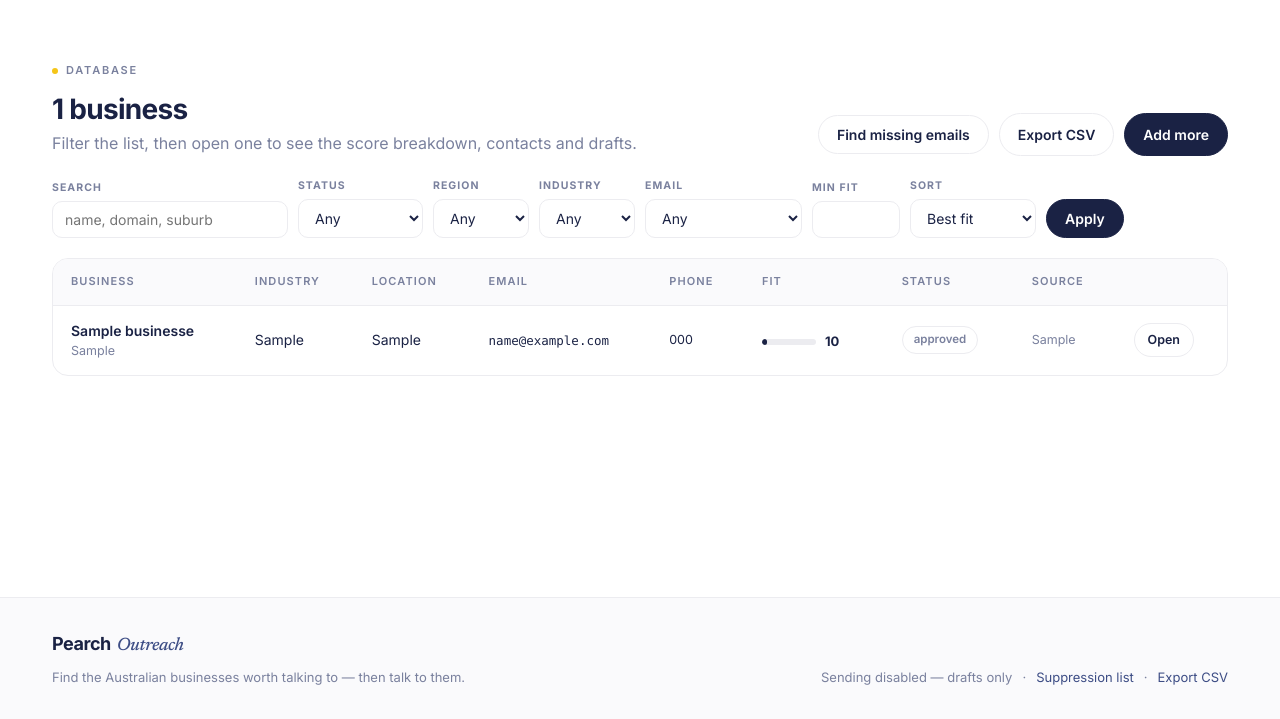
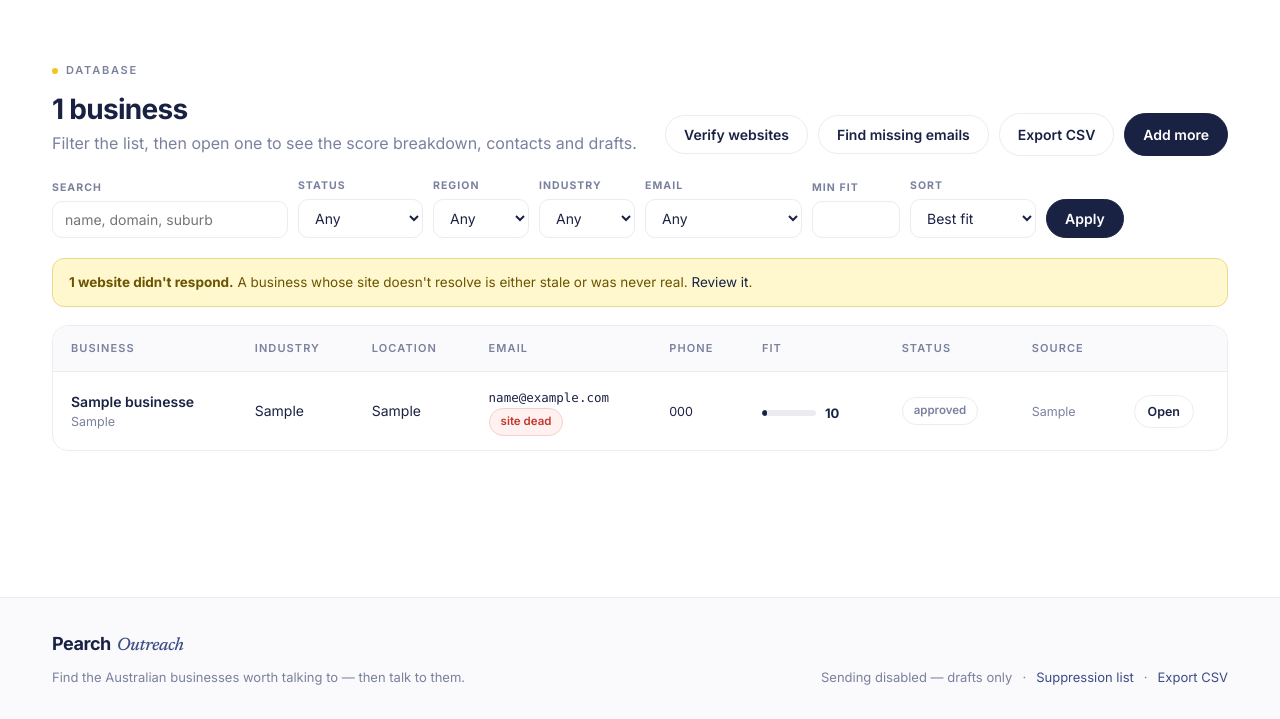
Before and after one commit to danielc-beep/Pearch-Outreach, a FastAPI app: page /businesses in a window 1280 px wide. Shown: the part 81-800 px from the top of the page. Run offline with FastAPI, Linux system fonts and the light colour scheme; tables that the repository leaves empty hold one stand-in row (values such as "Sample post").

Commit message:
Verify that each business website actually resolves
"How do we make sure these are real businesses" deserves a better answer than
"trust the source". Every record now carries a website_status, set by actually
requesting the homepage: "live" if something answers, "unreachable" if nothing
does. A fabricated domain has no DNS record and fails that check, which is
precisely how it gets caught - but so does a real business whose site has
lapsed, and neither is somewhere to send outreach.

Enrichment records the status as a matter of course, since it visits the site
anyway. A "Verify websites" button covers the whole database for records not
yet checked, fetching only the homepage so it is cheap to run over everything;
?recheck=true re-tests what is already known.

Unreachable records surface three ways: a banner counting them on the database
page, a "site dead" pill in the table, and a Website filter for reviewing them
together. The business page shows live or "doesn't resolve" beside the URL.

Co-Authored-By: Claude Opus 5 <noreply@anthropic.com>
Claude-Session: https://claude.ai/code/session_0115Jf59PjBYMjiTTQjdd8Kc

```diff
--- a/app.py
+++ b/app.py
@@ -132,13 +132,14 @@ def home(request: Request) -> HTMLResponse:
 @app.get("/businesses", response_class=HTMLResponse)
 def businesses(request: Request, q: str = "", status: str = "", region: str = "",
                state: str = "", industry: str = "", source: str = "",
-               has_email: str = "", min_score: str = "", sort: str = "score",
-               page_no: str = "1") -> HTMLResponse:
+               has_email: str = "", website_status: str = "", min_score: str = "",
+               sort: str = "score", page_no: str = "1") -> HTMLResponse:
     min_score_value = _int_param(min_score)
     page_no = max(1, _int_param(page_no, 1))
     rows, total = db.list_businesses(
         q=q, status=status, region=region, state=state, industry=industry, source=source,
         has_email={"1": True, "0": False}.get(has_email),
+        website_status=website_status,
         min_score=min_score_value, sort=sort,
         limit=PAGE_SIZE, offset=(page_no - 1) * PAGE_SIZE,
     )
@@ -146,7 +147,7 @@ def businesses(request: Request, q: str = "", status: str = "", region: str = ""
     # typed, rather than replacing an empty box with a 0.
     filters = {"q": q, "status": status, "region": region, "state": state,
                "industry": industry, "source": source, "has_email": has_email,
-               "min_score": min_score, "sort": sort}
+               "website_status": website_status, "min_score": min_score, "sort": sort}
     query_string = urlencode({k: v for k, v in filters.items() if v})
 
     def page_url(n: int) -> str:
@@ -175,6 +176,7 @@ def businesses(request: Request, q: str = "", status: str = "", region: str = ""
         page_url=page_url,
         export_query=f"?{query_string}" if query_string else "",
         sample_count=db.count_sample_businesses(),
+        unreachable_count=db.list_businesses(website_status="unreachable", limit=1)[1],
     )
 
 
@@ -382,6 +384,12 @@ def api_update_business(business_id: int, patch: BusinessPatch) -> JSONResponse:
     return JSONResponse(db.get_business(business_id) or {})
 
 
+@app.post("/api/websites/verify")
+def api_verify_websites(recheck: bool = False) -> JSONResponse:
+    """Check every business's website actually serves a page."""
+    return JSONResponse(prospect.verify_websites(recheck=recheck))
+
+
 @app.post("/api/sample/purge")
 def api_purge_sample() -> JSONResponse:
     """
--- a/db.py
+++ b/db.py
@@ -55,6 +55,7 @@ CREATE TABLE IF NOT EXISTS businesses (
     fit_score         INTEGER NOT NULL DEFAULT 0,
     score_reasons     TEXT,
     notes             TEXT,
+    website_status    TEXT,
     do_not_contact    INTEGER NOT NULL DEFAULT 0,
     last_contacted_at TEXT,
     enriched_at       TEXT
@@ -139,6 +140,7 @@ CREATE TABLE IF NOT EXISTS suppressions (
 # Columns added after the first release. Each entry is applied if missing.
 MIGRATIONS: list[tuple[str, str]] = [
     ("prospecting_runs", "ALTER TABLE prospecting_runs ADD COLUMN result_ids TEXT"),
+    ("businesses", "ALTER TABLE businesses ADD COLUMN website_status TEXT"),
 ]
 
 
@@ -202,7 +204,7 @@ BUSINESS_FIELDS = (
     "industry", "category", "size_band", "rating", "review_count",
     "linkedin", "facebook", "instagram", "description",
     "source", "source_ref", "status", "fit_score", "score_reasons",
-    "notes", "do_not_contact", "last_contacted_at", "enriched_at",
+    "notes", "website_status", "do_not_contact", "last_contacted_at", "enriched_at",
 )
 
 STATUSES = [
@@ -359,6 +361,7 @@ def list_businesses(
     industry: str = "",
     source: str = "",
     has_email: bool | None = None,
+    website_status: str = "",
     min_score: int = 0,
     sort: str = "score",
     limit: int = 50,
@@ -373,7 +376,8 @@ def list_businesses(
             "OR category LIKE ? OR email LIKE ?)"
         )
         args += [f"%{q}%"] * 6
-    for column, value in (("status", status), ("region", region), ("state", state), ("source", source)):
+    for column, value in (("status", status), ("region", region), ("state", state),
+                          ("source", source), ("website_status", website_status)):
         if value:
             where.append(f"{column} = ?")
             args.append(value)
--- a/templates/businesses.html
+++ b/templates/businesses.html
@@ -26,6 +26,28 @@
       }
     });
   }
+
+  document.getElementById('btn-verify').addEventListener('click', async (e) => {
+    const btn = e.currentTarget;
+    const flash = document.getElementById('flash');
+    btn.disabled = true;
+    btn.innerHTML = '<span class="spinner" style="border-top-color:#1A2244"></span> Checking…';
+    flash.innerHTML = '<div class="notice notice-info">Requesting each business\'s homepage. '
+      + 'A domain that does not resolve is flagged.</div>';
+    try {
+      const res = await fetch('/api/websites/verify', {
+        method: 'POST', headers: {'Content-Type': 'application/json'}, body: '{}',
+      });
+      const data = await res.json();
+      if (!res.ok) throw new Error(data.detail || 'Failed');
+      flash.innerHTML = '<div class="notice notice-ok">Checked ' + data.checked
+        + ': ' + data.live + ' live, ' + data.unreachable + " didn't respond.</div>";
+      setTimeout(() => window.location.reload(), 1400);
+    } catch (err) {
+      flash.innerHTML = '<div class="notice notice-error">' + err.message + '</div>';
+      btn.disabled = false; btn.textContent = 'Verify websites';
+    }
+  });
 
   document.getElementById('btn-find-emails').addEventListener('click', async (e) => {
     const btn = e.currentTarget;
@@ -62,7 +84,8 @@
         <p class="lede">Filter the list, then open one to see the score breakdown, contacts and drafts.</p>
       </div>
       <div class="row">
-        <button class="btn" id="btn-find-emails">Find missing emails</button>
+        <button class="btn" id="btn-verify">Verify websites</button>
+      <button class="btn" id="btn-find-emails">Find missing emails</button>
         <a class="btn" href="/api/export.csv{{ export_query }}">Export CSV</a>
         <a class="btn btn-primary" href="/prospect">Add more</a>
       </div>
@@ -117,6 +140,14 @@
       {% if has_filters %}<a class="btn" href="/businesses">Clear</a>{% endif %}
     </form>
 
+    {% if unreachable_count %}
+    <div class="notice notice-warn">
+      <strong>{{ unreachable_count }} website{{ '' if unreachable_count == 1 else 's' }} didn't respond.</strong>
+      A business whose site doesn't resolve is either stale or was never real.
+      <a href="/businesses?website_status=unreachable">Review {{ 'it' if unreachable_count == 1 else 'them' }}</a>.
+    </div>
+    {% endif %}
+
     {% if sample_count %}
     <div class="notice notice-warn">
       <strong>{{ sample_count }} fictional business{{ '' if sample_count == 1 else 'es' }} in the database.</strong>
@@ -145,7 +176,12 @@
               </td>
               <td>{{ b.industry or '—' }}</td>
               <td>{{ b.suburb or b.region or '—' }}{% if b.region and b.region != b.suburb %}<div class="sub">{{ b.region }}</div>{% endif %}</td>
-              <td>{% if b.email %}<span class="mono">{{ b.email }}</span>{% else %}<span class="muted small">—</span>{% endif %}</td>
+              <td>
+                {% if b.email %}<span class="mono">{{ b.email }}</span>{% else %}<span class="muted small">—</span>{% endif %}
+                {% if b.website_status == 'unreachable' %}
+                <div><span class="pill" style="background:#FFF1F0;border-color:#F6CFCB;color:var(--danger)">site dead</span></div>
+                {% endif %}
+              </td>
               <td class="small">{{ b.phone or '—' }}</td>
               <td>{{ score_widget(b.fit_score) }}</td>
               <td><span class="pill status-{{ b.status }}">{{ b.status }}</span></td>
```
Also changed, not shown: enrich.py (+24 -1 lines), prospect.py (+39 -0 lines), templates/business_detail.html (+8 -1 lines), tests/test_app.py (+46 -0 lines), tests/test_enrichment_flow.py (+6 -1 lines).
